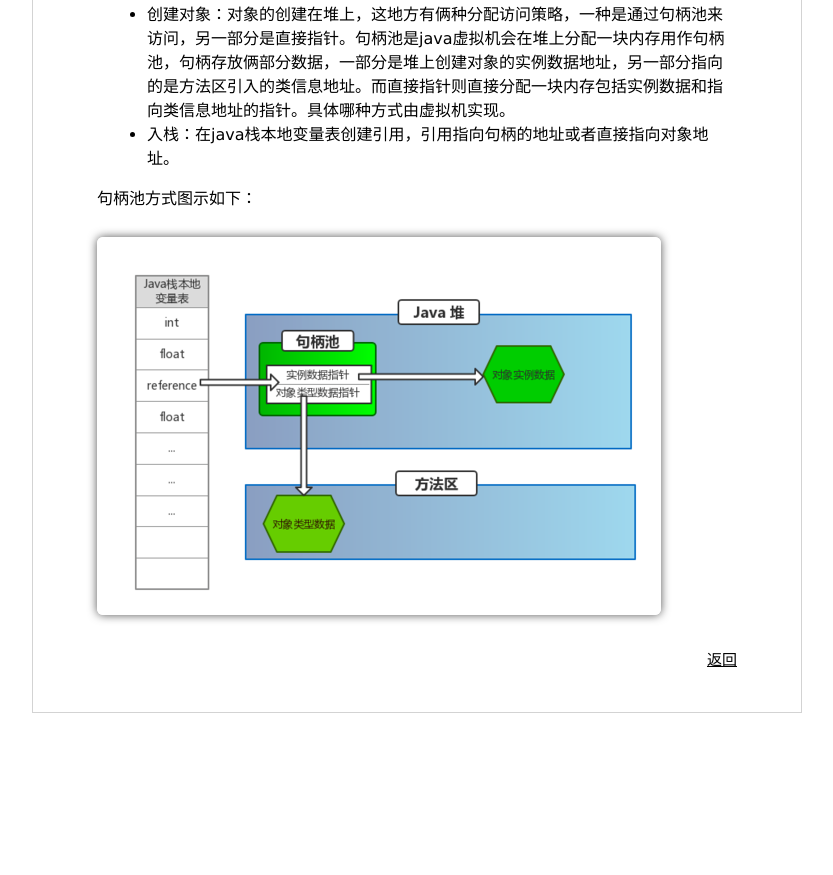
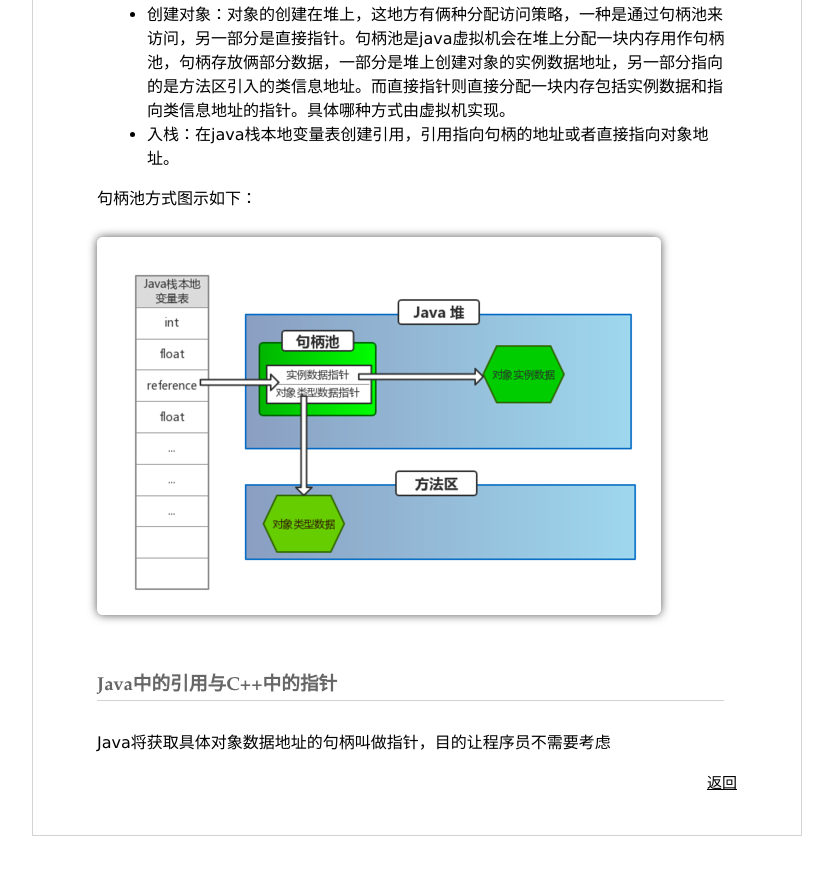
Before and after one commit to chufengma/JVMDocs, a Jekyll site: the page built from _posts/2017-07-26-JVM基本内存分布.md, in a window 1280 px wide and 900 px high, scrolled down 1677 px. Shown: the top 875 px of the window, without its empty margins (224-1057 px from the left). Built offline with Jekyll 4.4.1, drawn with Linux system fonts in a browser that asks for light colours; our own code applies the rules of GitHub Pages for plain Markdown files; before the commit the page ends 2454 px from its top, so only the background shows below that.

Commit message:
Update 2017-07-26-JVM基本内存分布.md

```diff
--- a/_posts/2017-07-26-JVM基本内存分布.md
+++ b/_posts/2017-07-26-JVM基本内存分布.md
@@ -30,3 +30,7 @@ _虚线表示线程各自拥有_
 句柄池方式图示如下：
 
 ![虚拟机内存分布](https://raw.githubusercontent.com/chufengma/JVMDocs/master/images/jvm_reading_not_create_ref.png)
+
+### Java中的引用与C++中的指针
+
+Java将获取具体对象数据地址的句柄叫做指针，目的让程序员不需要考虑
```
